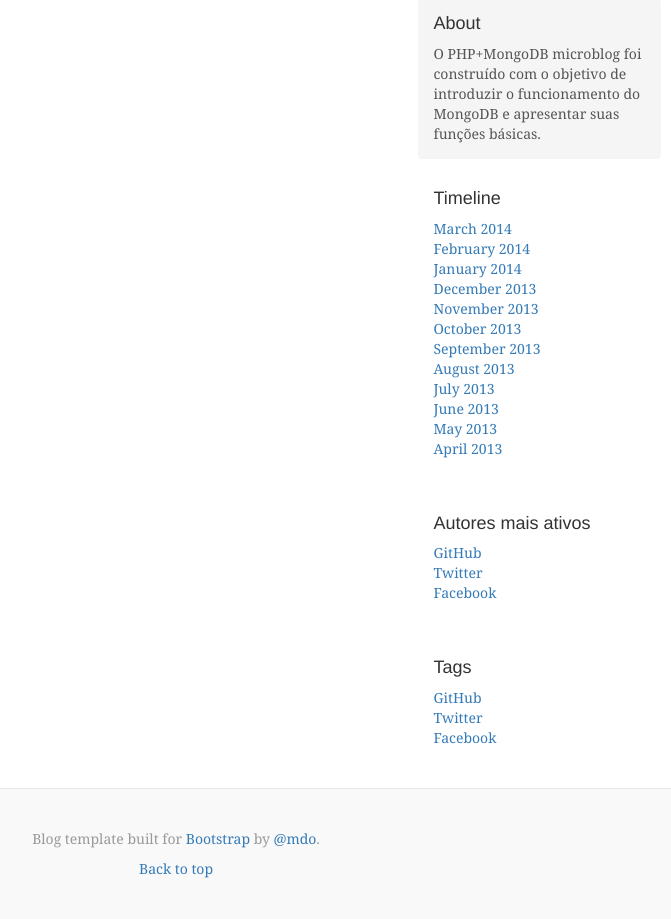
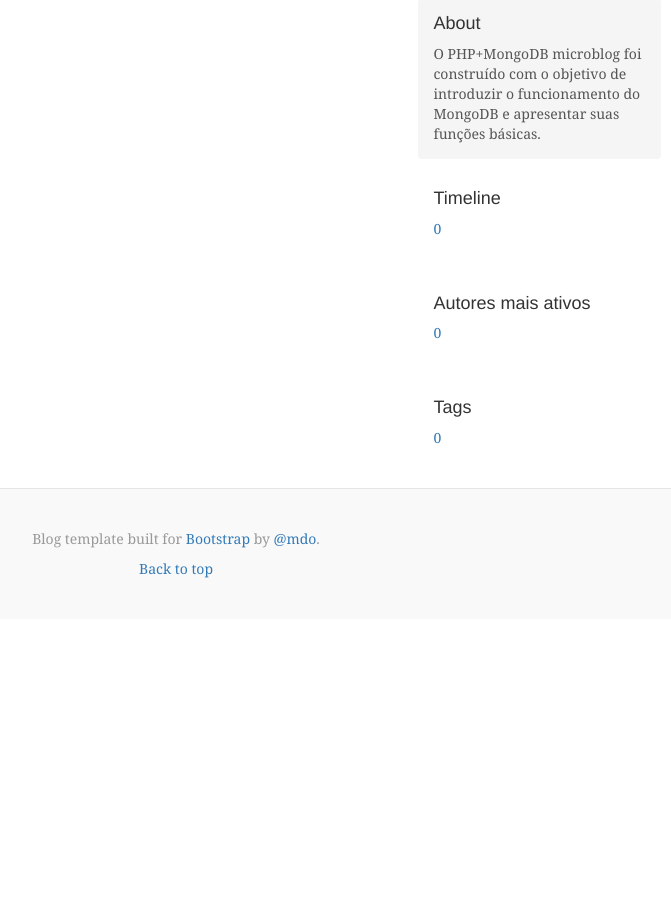
Before and after one commit to maykelsb/oficinamongo, a PHP site: template templates/base.html.twig in a window 1280 px wide. Shown: the part 225-1144 px from the top of the page, without its empty margins (464-1135 px from the left). After the commit the page ends 803 px from the top, so only its background shows below. Run offline with PHP 8.4, Linux system fonts and the light colour scheme; the template is opened without the code that fills it, so the values that code supplies are empty; some libraries are stand-ins or nearby versions.

Commit message:
Ajeitando os templates

```diff
--- a/templates/base.html.twig
+++ b/templates/base.html.twig
@@ -1,4 +1,3 @@
-
 <!DOCTYPE html>
 <html lang="en">
   <head>
@@ -43,9 +42,9 @@
             <h4>About</h4>
             <p>O PHP+MongoDB microblog foi construído com o objetivo de introduzir o funcionamento do MongoDB e apresentar suas funções básicas.</p>
           </div>
-          {% include 'partials/sidebar-timeline.html.twig' %}
-          {% include 'partials/sidebar-authors.html.twig' %}
-          {% include 'partials/sidebar-tags.html.twig' %}
+          {% include 'partials/sidebar/timeline.html.twig' %}
+          {% include 'partials/sidebar/authors.html.twig' %}
+          {% include 'partials/sidebar/tags.html.twig' %}
         </div>
       </div>
     </div>
--- a/templates/partials/sidebar-authors.html.twig
+++ /dev/null
@@ -1,8 +0,0 @@
-<div class="sidebar-module">
-  <h4>Autores mais ativos</h4>
-  <ol class="list-unstyled">
-    <li><a href="#">GitHub</a></li>
-    <li><a href="#">Twitter</a></li>
-    <li><a href="#">Facebook</a></li>
-  </ol>
-</div>
--- a/templates/partials/sidebar-tags.html.twig
+++ /dev/null
@@ -1,8 +0,0 @@
-<div class="sidebar-module">
-  <h4>Tags</h4>
-  <ol class="list-unstyled">
-    <li><a href="#">GitHub</a></li>
-    <li><a href="#">Twitter</a></li>
-    <li><a href="#">Facebook</a></li>
-  </ol>
-</div>
--- a/templates/partials/sidebar-timeline.html.twig
+++ /dev/null
@@ -1,17 +0,0 @@
-<div class="sidebar-module">
-  <h4>Timeline</h4>
-  <ol class="list-unstyled">
-    <li><a href="#">March 2014</a></li>
-    <li><a href="#">February 2014</a></li>
-    <li><a href="#">January 2014</a></li>
-    <li><a href="#">December 2013</a></li>
-    <li><a href="#">November 2013</a></li>
-    <li><a href="#">October 2013</a></li>
-    <li><a href="#">September 2013</a></li>
-    <li><a href="#">August 2013</a></li>
-    <li><a href="#">July 2013</a></li>
-    <li><a href="#">June 2013</a></li>
-    <li><a href="#">May 2013</a></li>
-    <li><a href="#">April 2013</a></li>
-  </ol>
-</div>
--- /dev/null
+++ b/templates/partials/sidebar/authors.html.twig
@@ -0,0 +1,6 @@
+<div class="sidebar-module">
+  <h4>Autores mais ativos</h4>
+  <ol class="list-unstyled">
+    <li><a href="/authors/{{ author-id }}">{{ author-name }}</a></li>
+  </ol>
+</div>
--- /dev/null
+++ b/templates/partials/sidebar/tags.html.twig
@@ -0,0 +1,6 @@
+<div class="sidebar-module">
+  <h4>Tags</h4>
+  <ol class="list-unstyled">
+    <li><a href="/tags/{{ tag-id }}">{{ tag-text }}</a></li>
+  </ol>
+</div>
--- /dev/null
+++ b/templates/partials/sidebar/timeline.html.twig
@@ -0,0 +1,6 @@
+<div class="sidebar-module">
+  <h4>Timeline</h4>
+  <ol class="list-unstyled">
+    <li><a href="/timeline/{{ timeline-id }}">{{ timeline-text }}</a></li>
+  </ol>
+</div>
```
Also changed, not shown: 1 other file.
